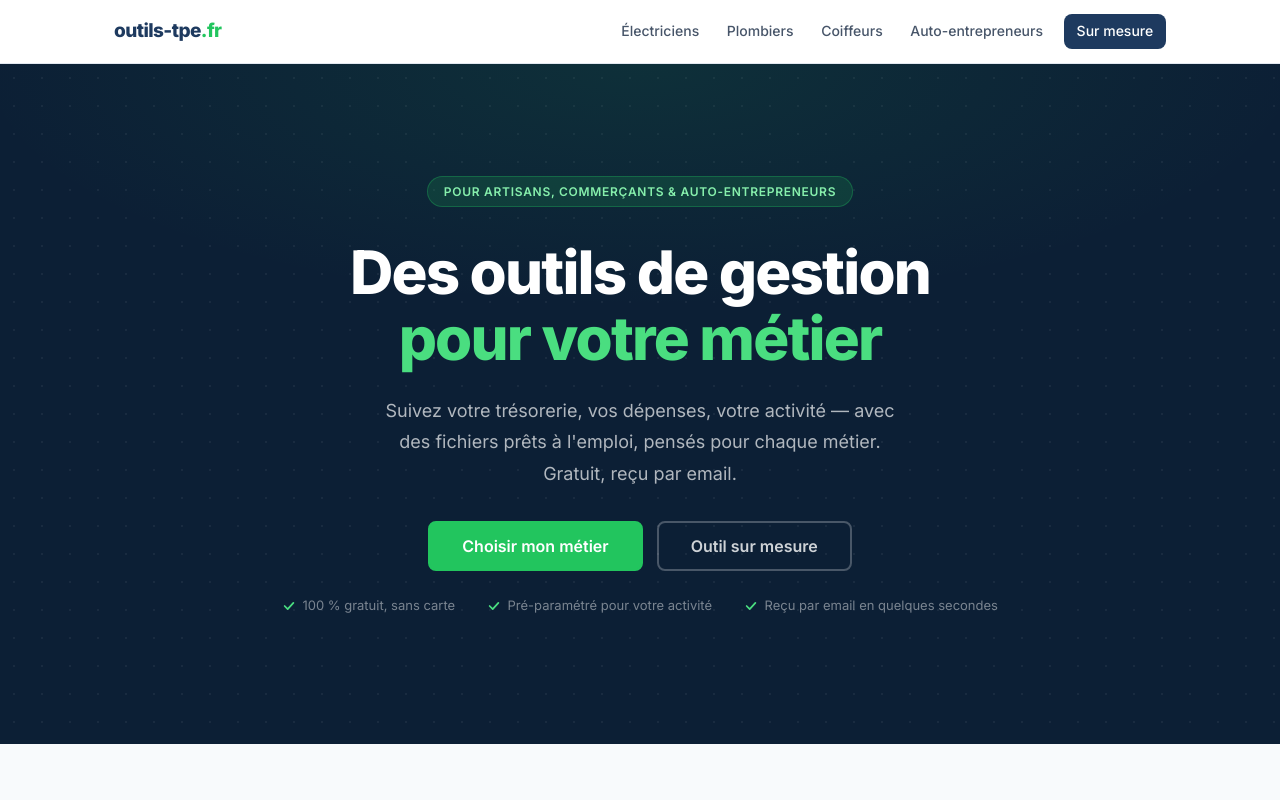
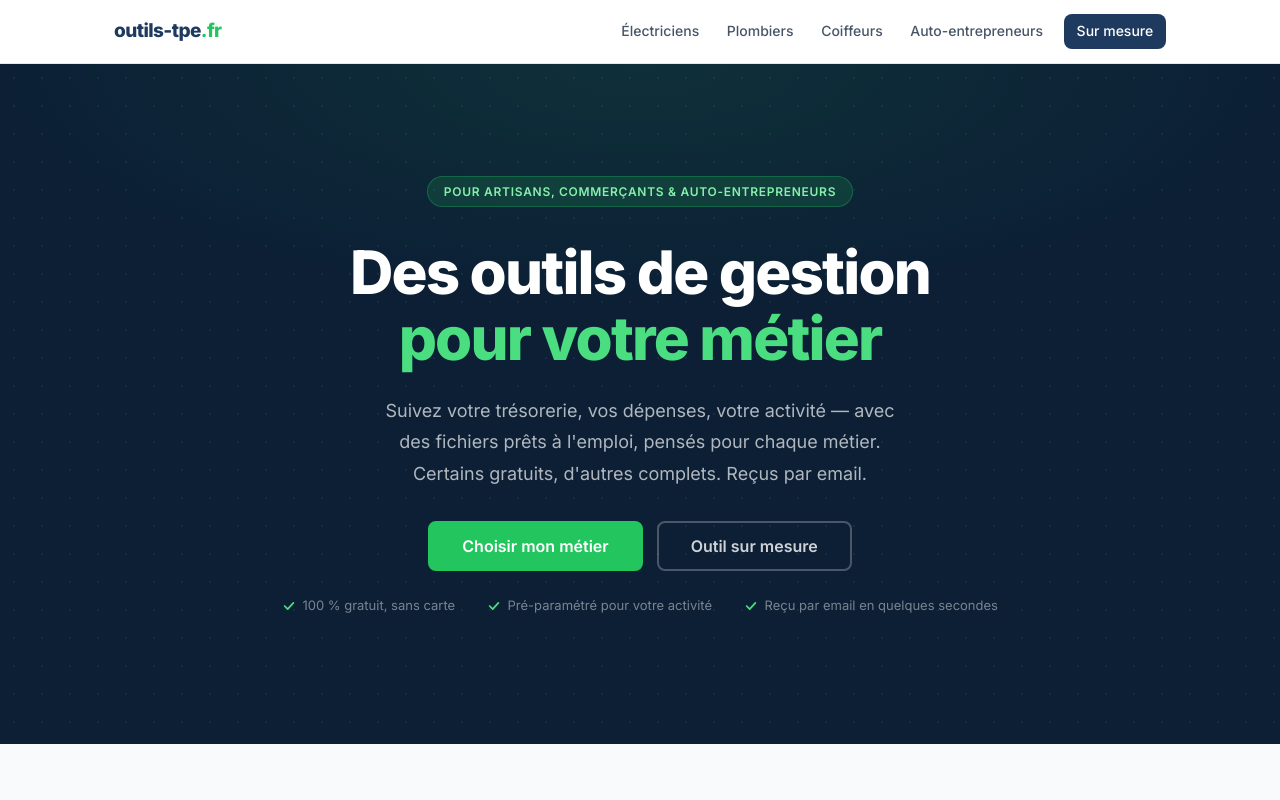
Before and after one commit to outils-tpe/outils-tpe, a website: page public/index.html in a window 1280 px wide. Shown: the top 800 px of the page. Drawn offline with Linux system fonts and the light colour scheme.

Commit message:
Sauvegarde auto avant modification

```diff
--- a/public/index.html
+++ b/public/index.html
@@ -95,7 +95,7 @@
       </h1>
 
       <p class="hero__sub">
-        Suivez votre trésorerie, vos dépenses, votre activité — avec des fichiers prêts à l'emploi, pensés pour chaque métier. Gratuit, reçu par email.
+        Suivez votre trésorerie, vos dépenses, votre activité — avec des fichiers prêts à l'emploi, pensés pour chaque métier. Certains gratuits, d'autres complets. Reçus par email.
       </p>
 
       <div class="hero__actions">
```
